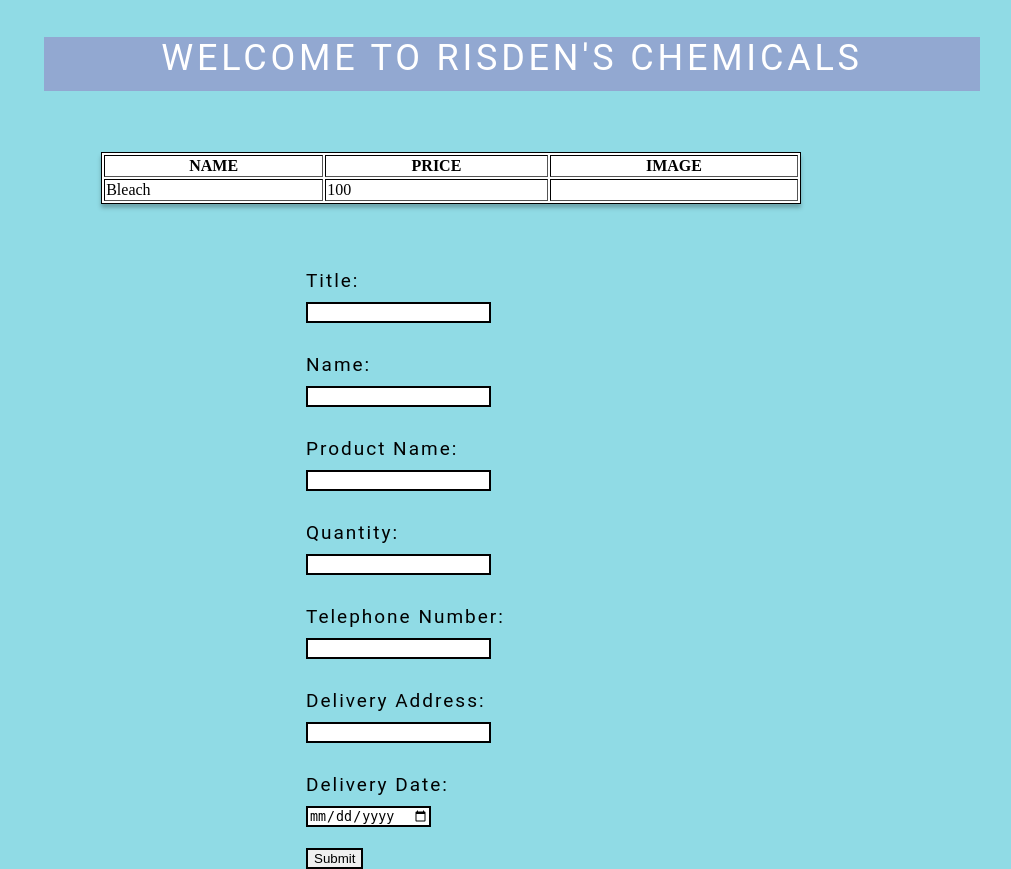
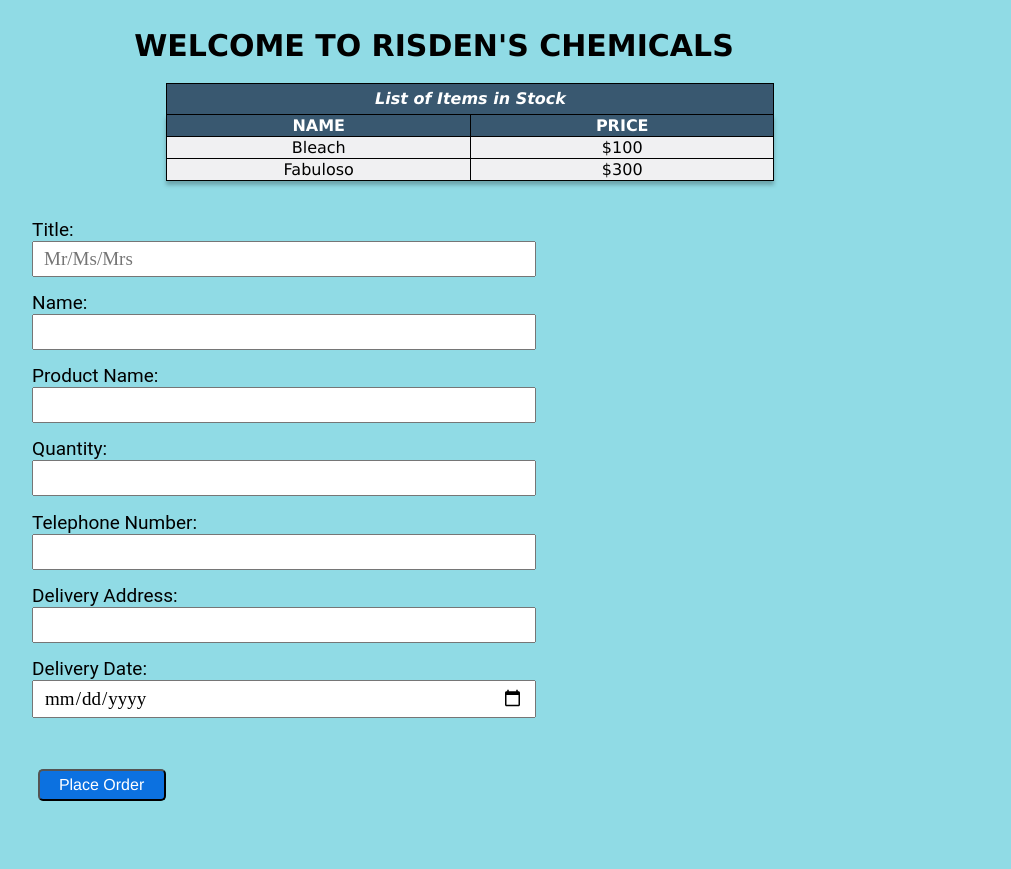
Before and after one commit to AllahDalla/Risdens-Chemicals-Proj, a PHP site: page /HTMLFiles/customer.php in a window 1280 px wide. Shown: the whole page, without its empty margins (206-1217 px from the left). After the commit the page ends 801 px from the top, so only its background shows below. Run offline with PHP 8.4, Linux system fonts and the light colour scheme.

Commit message:
Styled customer page

```diff
--- a/ProjectFiles/HTMLFiles/customer.php
+++ b/ProjectFiles/HTMLFiles/customer.php
@@ -7,26 +7,35 @@
     <link rel="stylesheet" href="../Style.css" />
     <title>Customer Order Page</title>
   </head>
-  <body >
-      <div id= title_box>
-      <p class="cus_title">WELCOME TO RISDEN'S CHEMICALS</p>
-      </div>
-      <table id="products";table border = 2>
+  <body>
+    <div id="main-info">
+      <h1>WELCOME TO RISDEN'S CHEMICALS</h1>
+
+
+      <table>
+        <caption>List of Items in Stock</caption>
+        <thead>
+           <tr>
+              <th class="product-name"> NAME</th>
+              <th class="price"> PRICE</th>
+          </tr>
+        </thead>
+        <tbody>
           <tr>
-              <th> NAME</th>
-              <th> PRICE</th>
-              <th> IMAGE</th>
+              <td> Bleach </td>
+              <td> $100 </td>
           </tr>
           <tr>
-              <td> Bleach </td>
-              <td> 100 </td>
-              <td>     </td>
-            </tr>
+              <td> Fabuloso </td>
+              <td> $300 </td>
+          </tr>
+        </tbody>
       </table>
-      <div id="cus_info">
+      <div id="order-form">
       <form action="../Databases/database.php?customer-order=cus-order-incoming" method="post">
+        <div id="input-fields">
           <label for="ctitle">Title:</label><br>
-          <input type="text" id="ctitle" name="ctitle" required><br>
+          <input type="text" id="ctitle" name="ctitle" required placeholder="Mr/Ms/Mrs"><br>
           <label for="cname">Name:</label><br>
           <input type="text" id="cname" name="cname" required><br>
           <label for="cp_name">Product Name:</label><br>
@@ -39,9 +48,10 @@
           <input type="text" id="caddress" name="caddress" required><br>
           <label for="ddate">Delivery Date:</label><br>
           <input type="date" id="ddate" name="ddate" required><br>
-          <input type="submit" value="Submit"><br>
+        </div>
+          <input type="submit" id="submit-btn" value="Place Order"><br>
       </form>
       </div>
-     </div>
+    </div>
   </body>
 </html>
--- a/ProjectFiles/Style.css
+++ b/ProjectFiles/Style.css
@@ -1,49 +1,87 @@
-html{
+body {
+  font-family: Verdana, Geneva, Tahoma, sans-serif;
+  max-height: 100vh;
+  margin: auto;
   background: #90DBE5;
 }
-.cus_title{
-  background-color: #92a8d1;
-  color: #FFFFFF;
-  font-family: Roboto;
-  font-size: 36px;
-  font-style: normal;
-  font-weight: normal;
-  height: 54px;
-  left: 250px;
-  letter-spacing: 0.105em;
-  line-height: 42px;
-  position: absolute;
-  text-align: center;
-  top: 1px;
-  width: 936px;
+#main-info {
+  margin: 0% 2.5%;
+  padding-top: 00.5em;
 }
 table{
-  background: #FFFFFF;
   border: 1px solid #000000;
-  bottom: 33.01%;
   box-shadow: 0 4px 4px rgba(0, 0, 0, 0.25);
-  box-sizing: border-box;
-  left: 24%;
-  position: absolute;
-  right: 7.36%;
-  top: 19%;
-  width: 700px;
+  width: 50%;
+  margin-left: 28%;
+  border-collapse: collapse;
 }
+h1{
+  font-size: 30px;
+  text-align: center;
+}
+tr, td, thead,th {
+  text-align: center;
+  border: 1px solid black;
+
+}
+caption,thead{
+  background: #395870;
+  color: #fff;
+}
+caption{
+  border-top: 1px solid black;
+  border-left: 1px solid black;
+  border-right: 1px solid black;
+  padding-top: 5px;
+  height: 25px;
+  font-style: italic;
+  font-weight: bold;
+}
+tbody {
+  background: #f0f0f2;
+}
+.product-name, .price{
+  width: 30%;
+}
+
 form{
   color: #000000;
   font-family: Roboto;
   font-size: 19px;
   font-style: normal;
   font-weight: normal;
-  height: 10px;
-  left: 40%;
-  letter-spacing: 0.105em;
-  line-height: 42px;
-  position: absolute;
-  top: 260px;
-  width: 300px;
 }
-input{
-  border: 2px solid #000000;
-  position: absolute;
+#order-form{
+  margin-top: 3%;
+  padding-bottom: 5%;
+  margin-left: 15%;
+  height:50%;
+  width: 60%;
 }
+label{
+  margin-left: 5%;
+}
+input[type="text"],input[type="date"]{
+  width: 30rem;
+  padding: 5px 10px;
+  margin-bottom: 3%;
+  margin-left: 5%;
+  font-size:100%;
+  font-family: "Times New Roman", Times, serif;
+}
+#input-fields{
+  margin-top: 5%;
+  width: 65%;
+}
+#submit-btn {
+  width: 8rem;
+  height: 2rem;
+  margin-left: 4%;
+  margin-top:5%;
+  color: white;
+  background-color: #0c71e0;
+  font-family: Helvetica;
+  font-size: medium;
+
+  border-radius: 5px;
+}
```
